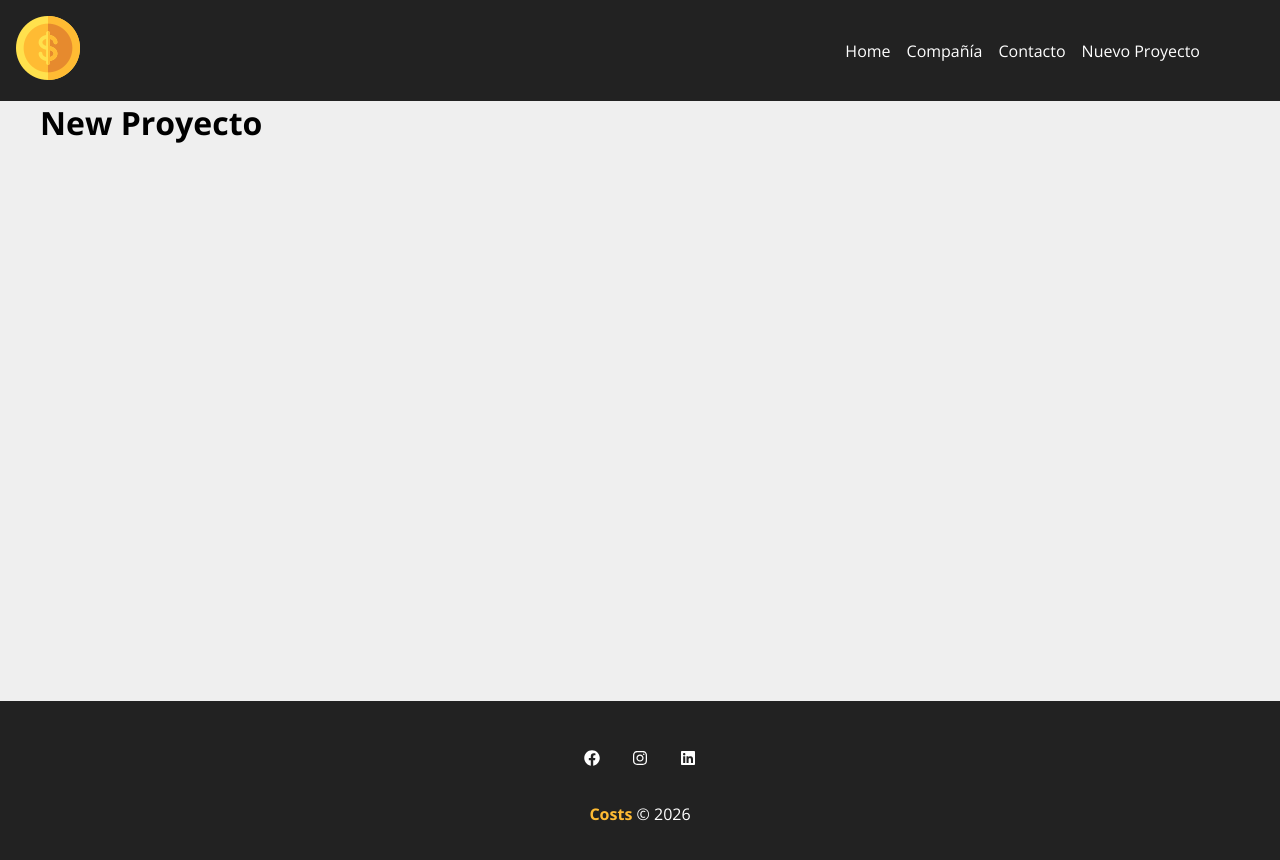
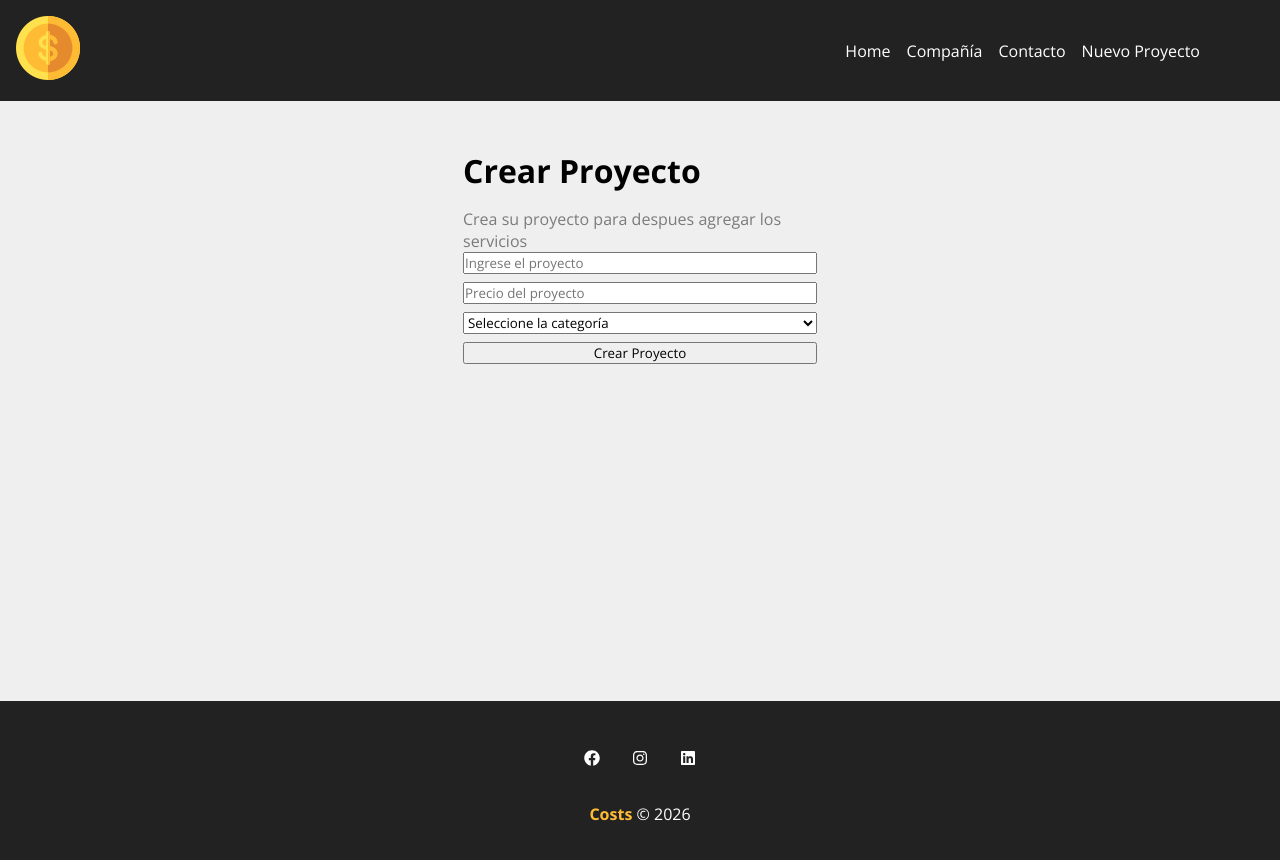
Before and after one commit to LuandusW/Costs, a React (Vite) app: page /Newproject in a window 1280 px wide. Shown: the top 860 px of the page. Built offline with nearby package versions, Linux system fonts and the light colour scheme.

Commit message:
Newproject 1.0

```diff
--- /dev/null
+++ b/src/Components/layout/project/ProjectForm.jsx
@@ -0,0 +1,15 @@
+import styles from './ProjectForm.module.css';
+function ProjectForm() {
+    return (
+        <form className={styles.form}>
+            <input type="text" placeholder="Ingrese el proyecto" />
+            <input type="number" placeholder="Precio del proyecto" />
+            <select name="category_id">
+                <option disabled selected>Seleccione la categoría</option>
+            </select>
+            <input type="submit" value="Crear Proyecto" />
+        </form>
+    )
+}
+
+export default ProjectForm;
--- /dev/null
+++ b/src/Components/layout/project/ProjectForm.module.css
@@ -0,0 +1,5 @@
+.form{
+    display: flex;
+    flex-direction: column;
+    gap: 0.5em;
+}
--- a/src/Components/pages/Newproject.jsx
+++ b/src/Components/pages/Newproject.jsx
@@ -1,7 +1,12 @@
+import ProjectForm from '../layout/project/ProjectForm';
+import styles from './Newproject.module.css';
 function Newproject(){
     return(
-        <div>
-            <h1>New Proyecto</h1>
+
+        <div className={styles.newproject_container}>
+            <h1>Crear Proyecto</h1>
+            <p>Crea su proyecto para despues agregar los servicios</p>
+            <ProjectForm/>
         </div>
 
     )
--- /dev/null
+++ b/src/Components/pages/Newproject.module.css
@@ -0,0 +1,13 @@
+.newproject_container{
+    width: 450px;
+    margin: 0 auto;
+    padding: 3em;
+}
+
+
+.newproject_container h1 {
+    margin-bottom: 0.5em;
+}
+.newproject_container p {
+    color: #7b7b7b;
+}
```
